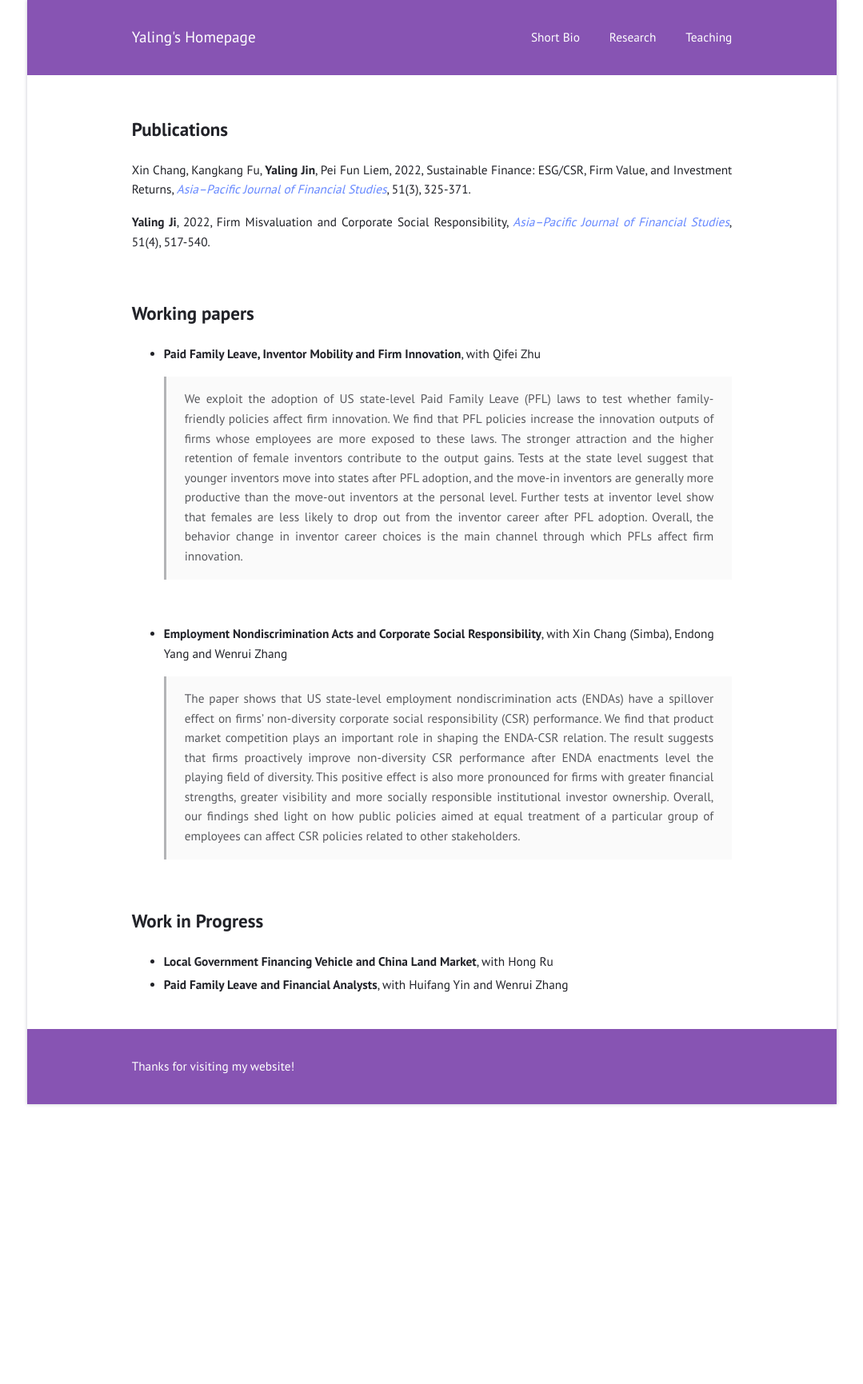
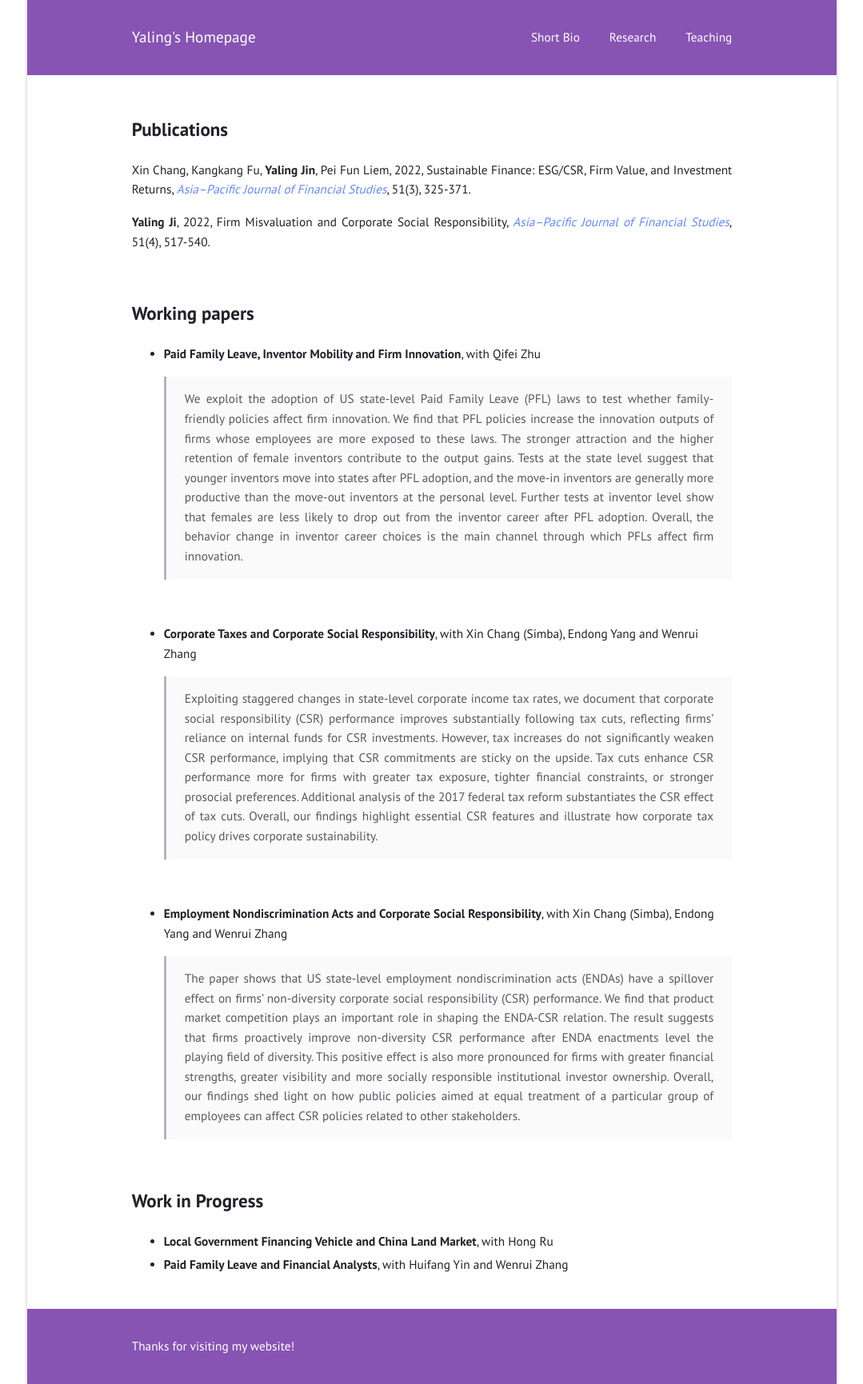
Before and after one commit to jinyaling/jinyaling.github.io, a Jekyll site: the page built from research.md, in a window 1280 px wide. Shown: the whole page at 80% size, without its empty margins (100-1179 px from the left). Built offline with Jekyll 4.4.1, drawn with Linux system fonts in a browser that asks for light colours; before the commit the page ends 1381 px from its top, so only the background shows below that.

Commit message:
Update research.md

```diff
--- a/research.md
+++ b/research.md
@@ -18,6 +18,12 @@ Xin Chang, Kangkang Fu, **Yaling Jin**, Pei Fun Liem, 2022, Sustainable Finance:
 > We exploit the adoption of US state-level Paid Family Leave (PFL) laws to test whether family-friendly policies affect firm innovation. We find that PFL policies increase the innovation outputs of firms whose employees are more exposed to these laws. The stronger attraction and the higher retention of female inventors contribute to the output gains. Tests at the state level suggest that younger inventors move into states after PFL adoption, and the move-in inventors are generally more productive than the move-out inventors at the personal level. Further tests at inventor level show that females are less likely to drop out from the inventor career after PFL adoption. Overall, the behavior change in inventor career choices is the main channel through which PFLs affect firm innovation.
 
 &nbsp;
+ - **Corporate Taxes and Corporate Social Responsibility**, with Xin Chang (Simba), Endong Yang and Wenrui Zhang
+>
+> Exploiting staggered changes in state-level corporate income tax rates, we document that corporate social responsibility (CSR) performance improves substantially following tax cuts, reflecting firms’ reliance on internal funds for CSR investments. However, tax increases do not significantly weaken CSR performance, implying that CSR commitments are sticky on the upside. Tax cuts enhance CSR performance more for firms with greater tax exposure, tighter financial constraints, or stronger prosocial preferences. Additional analysis of the 2017 federal tax reform substantiates the CSR
+effect of tax cuts. Overall, our findings highlight essential CSR features and illustrate how corporate tax policy drives corporate sustainability.
+
+&nbsp;
  - **Employment Nondiscrimination Acts and Corporate Social Responsibility**, with Xin Chang (Simba), Endong Yang and Wenrui Zhang
 >
 > The paper shows that US state-level employment nondiscrimination acts (ENDAs) have a spillover effect on firms’ non-diversity corporate social responsibility (CSR) performance. We find that product market competition plays an important role in shaping the ENDA-CSR relation. The result suggests that firms proactively improve non-diversity CSR performance after ENDA enactments level the playing field of diversity. This positive effect is also more pronounced for firms with greater financial strengths, greater visibility and more socially responsible institutional investor ownership. Overall, our findings shed light on how public policies aimed at equal treatment of a particular group of employees can affect CSR policies related to other stakeholders.
```
